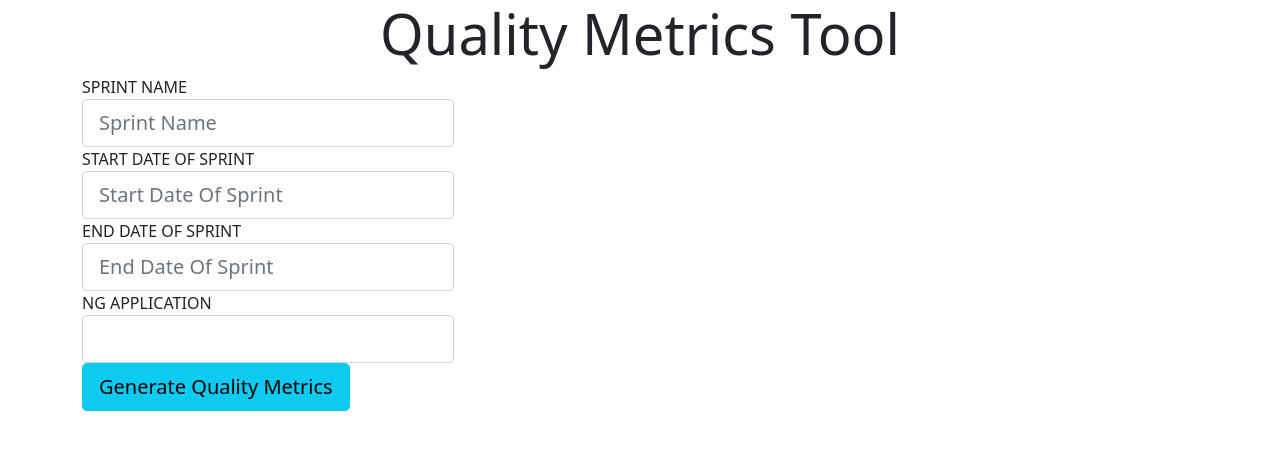
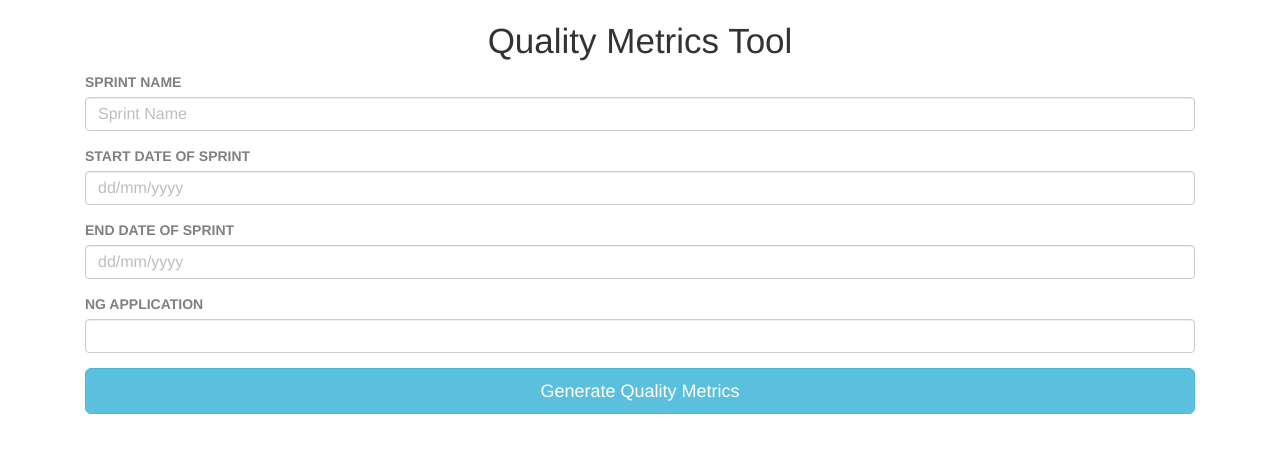
Before and after one commit to ToniDeepak/QualityMetricsTool, an Angular app: page / in a window 1280 px wide. Shown: the top 452 px of the page. Built offline with nearby package versions, Linux system fonts and the light colour scheme.

Commit message:
changes to UI and added date picker and drop down

```diff
--- a/angular.json
+++ b/angular.json
@@ -31,6 +31,8 @@
               "src/assets"
             ],
             "styles": [
+              "node_modules/bootstrap/dist/css/bootstrap.min.css",
+              "node_modules/ngx-bootstrap/datepicker/bs-datepicker.css",
               "src/styles.css"
             ],
             "scripts": []
@@ -99,7 +101,7 @@
               "src/assets"
             ],
             "styles": [
-              "src/styles.ccss"
+              "src/styles.css"
             ],
             "scripts": []
           }
--- a/package.json
+++ b/package.json
@@ -10,14 +10,17 @@
   },
   "private": true,
   "dependencies": {
-    "@angular/animations": "~12.2.0",
+    "@angular/animations": "^12.2.0",
     "@angular/common": "~12.2.0",
     "@angular/compiler": "~12.2.0",
     "@angular/core": "~12.2.0",
     "@angular/forms": "~12.2.0",
+    "@angular/localize": "~12.2.0",
     "@angular/platform-browser": "~12.2.0",
     "@angular/platform-browser-dynamic": "~12.2.0",
     "@angular/router": "~12.2.0",
+    "bootstrap": "^3.4.1",
+    "ngx-bootstrap": "^7.0.0",
     "rxjs": "~6.6.0",
     "tslib": "^2.3.0",
     "zone.js": "~0.11.4"
--- a/src/app/app.module.ts
+++ b/src/app/app.module.ts
@@ -5,6 +5,8 @@ import { AppRoutingModule } from './app-routing.module';
 import { AppComponent } from './app.component';
 import { QualityMetricsDetailsComponent } from './quality-metrics-details/quality-metrics-details.component';
 import { QualityMetricsDetailsFormComponent } from './quality-metrics-details/quality-metrics-details-form/quality-metrics-details-form.component';
+import {BsDatepickerModule} from 'ngx-bootstrap/datepicker';
+import { BrowserAnimationsModule } from '@angular/platform-browser/animations';
 
 @NgModule({
   declarations: [
@@ -15,7 +17,9 @@ import { QualityMetricsDetailsFormComponent } from './quality-metrics-details/qu
   imports: [
     BrowserModule,
     AppRoutingModule,
-    FormsModule
+    FormsModule,
+    BsDatepickerModule.forRoot(),
+    BrowserAnimationsModule
   ],
   providers: [],
   bootstrap: [AppComponent]
--- a/src/app/quality-metrics-details/quality-metrics-details-form/quality-metrics-details-form.component.html
+++ b/src/app/quality-metrics-details/quality-metrics-details-form/quality-metrics-details-form.component.html
@@ -8,23 +8,27 @@
 
 <div class="form-group">
     <label>START DATE OF SPRINT</label>
-    <input class="form-control form-control-lg" placeholder="Start Date Of Sprint"
-    name="sprintStartDate" #sprintStartDate="ngModel" [(ngModel)]="service.formData.sprintStartDate"
+    <input class="form-control form-control-lg" type="text" bsDatepicker placeholder="dd/mm/yyyy"
+    name="sprintStartDate" #sprintStartDate="ngModel" bsDatepicker [(ngModel)]="service.formData.sprintStartDate"
     required>
 </div>
 
 <div class="form-group">
     <label>END DATE OF SPRINT</label>
-    <input class="form-control form-control-lg" placeholder="End Date Of Sprint"
+    <input class="form-control form-control-lg" type="text" bsDatepicker placeholder="dd/mm/yyyy"
     name="sprintEndDate" #sprintEndDate="ngModel" [(ngModel)]="service.formData.sprintEndDate"
     required>
 </div>
 
 <div class="form-group">
-    <label>NG APPLICATION</label>
-    <input class="form-control form-control-lg"
+    <label for="applicationName">NG APPLICATION</label>
+    <select id="applicationName" class="form-control"
     name="applicationName" #applicationName="ngModel" [(ngModel)]="service.formData.applicationName"
     required>
+    <option value="1">IPW</option>
+    <option value="2">SAM</option>
+    <option value="3">SVR</option>
+    </select>
 </div>
 <div>
     <div class="form-group">
--- a/src/app/quality-metrics-details/quality-metrics-details.component.html
+++ b/src/app/quality-metrics-details/quality-metrics-details.component.html
@@ -3,7 +3,5 @@
 </div>
 
 <div>
-    <div class='col-4'>
-        <app-quality-metrics-details-form></app-quality-metrics-details-form>
-    </div>
+    <app-quality-metrics-details-form></app-quality-metrics-details-form>
 </div>
--- a/src/app/shared/quality-metrics-details.model.ts
+++ b/src/app/shared/quality-metrics-details.model.ts
@@ -1,4 +1,4 @@
-export class QualityMetricsDetail {
+export class QualityMetricsDetailModel {
     sprintName:string='';
     sprintStartDate:Date;
     sprintEndDate:Date;
--- a/src/app/shared/quality-metrics-details.service.ts
+++ b/src/app/shared/quality-metrics-details.service.ts
@@ -1,5 +1,5 @@
 import { Injectable } from '@angular/core';
-import { QualityMetricsDetail } from './quality-metrics-details.model';
+import { QualityMetricsDetailModel } from './quality-metrics-details.model';
 
 @Injectable({
   providedIn: 'root'
@@ -8,5 +8,5 @@ export class QualityMetricsDetailsService {
 
   constructor() { }
 
-  formData: QualityMetricsDetail = new QualityMetricsDetail();
+  formData: QualityMetricsDetailModel = new QualityMetricsDetailModel();
 }
--- a/src/polyfills.ts
+++ b/src/polyfills.ts
@@ -1,3 +1,7 @@
+/***************************************************************************************************
+ * Load `$localize` onto the global scope - used if i18n tags appear in Angular templates.
+ */
+import '@angular/localize/init';
 /**
  * This file includes polyfills needed by Angular and is loaded before the app.
  * You can add your own extra polyfills to this file.
--- a/src/styles.css
+++ b/src/styles.css
@@ -1 +1,25 @@
-/* You can add global styles to this file, and also import other style files */
+.form-group label{
+color:grey
+}
+
+.form-group input{
+    font-weight: 500;
+}
+
+.form-group input::placeholder{
+    color: #c0bdbd;
+    font-weight: 300;
+    font-size:medium;
+}
+
+thread th{
+    font-weight: 400;
+}
+
+table tbody tr:hover{
+background-color: #fffb;
+}
+
+input.invalid {
+    border-color: red;
+}
```
Also changed, not shown: 1 other file (tests, documents, lock files or other folders).
